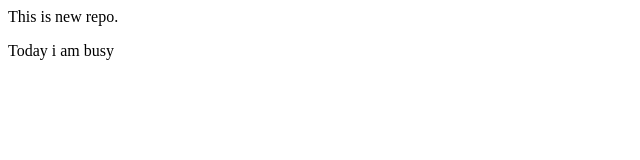
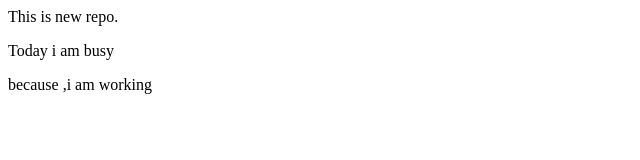
Before and after one commit to Avinashpalofficial/LocalFile, a plain HTML site: page index.html in a window 1280 px wide. Shown: the whole page, without its empty margins (0-640 px from the left). Drawn offline with Linux system fonts and the light colour scheme.

Commit message:
add line

```diff
--- a/index.html
+++ b/index.html
@@ -1,2 +1,3 @@
 <p>This is new repo.<p>
     <p>Today i am busy<p>
+        <p>because ,i am working<p>
```
